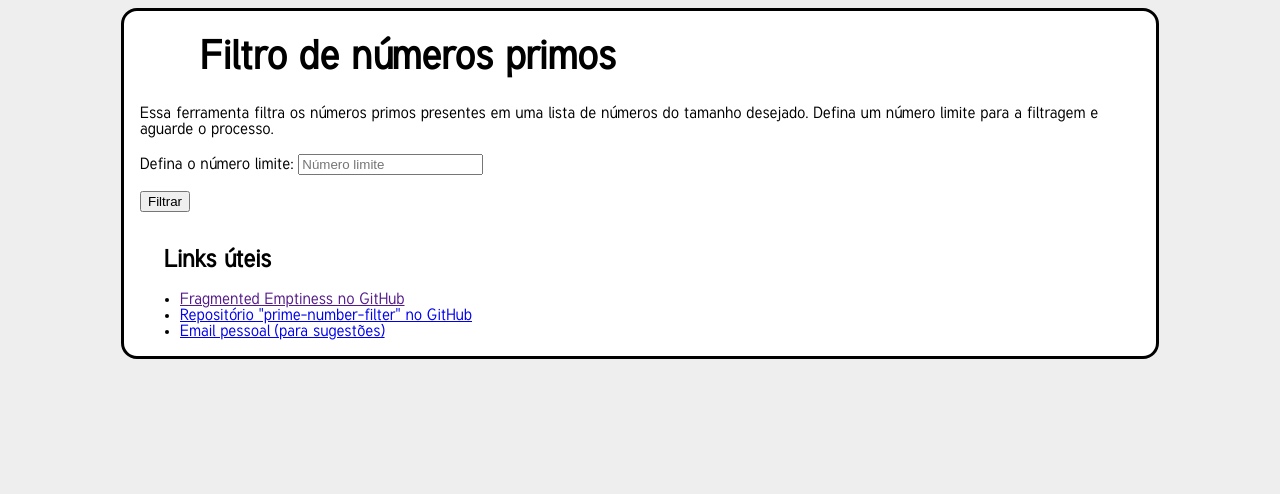
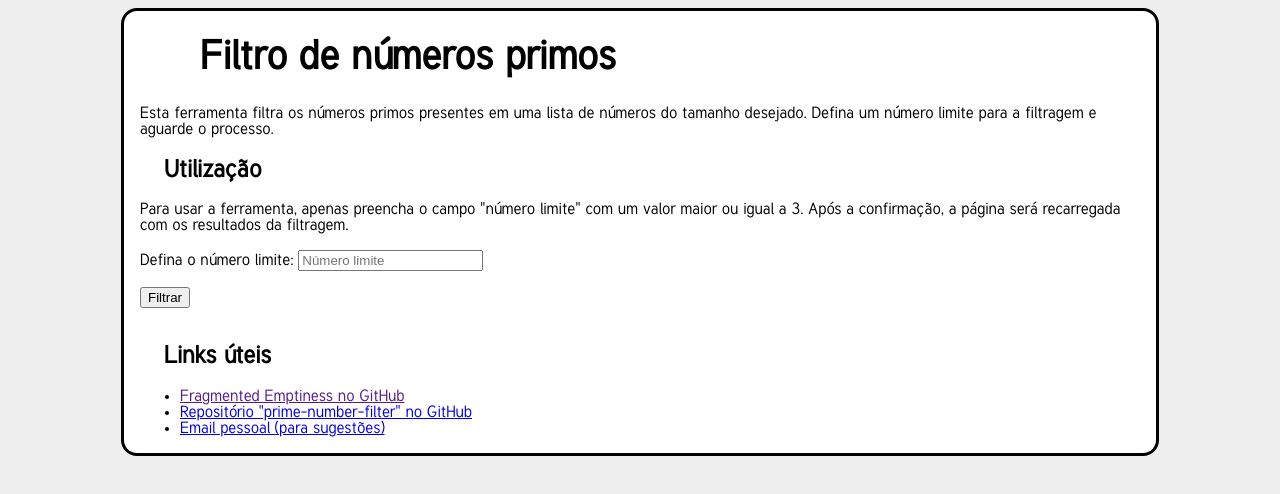
Before and after one commit to fragmentedemptiness/prime-number-filter, a plain HTML site: page index.html in a window 1280 px wide. Drawn offline with Linux system fonts and the light colour scheme.

Commit message:
Adição de seção no documento índice A seção "Utilização" foi adicionada ào arquivo "index.html" com dicas básicas de uso.

```diff
--- a/index.html
+++ b/index.html
@@ -21,9 +21,13 @@
     </div>
     <header>
       <h1>Filtro de números primos</h1>
-      <p>Essa ferramenta filtra os números primos presentes em uma lista de números do tamanho desejado. Defina um número limite para a filtragem e aguarde o processo.</p>
+      <p>Esta ferramenta filtra os números primos presentes em uma lista de números do tamanho desejado. Defina um número limite para a filtragem e aguarde o processo.</p>
     </header>
     <main>
+      <section>
+        <h2>Utilização</h2>
+        <p>Para usar a ferramenta, apenas preencha o campo "número limite" com um valor maior ou igual a 3. Após a confirmação, a página será recarregada com os resultados da filtragem.</p>
+      </section>
       <form>
         <p><label>Defina o número limite: <input min="3" name="limit" placeholder="Número limite" type="number"></label></p>
         <p><button type="submit">Filtrar</button></p>
```
